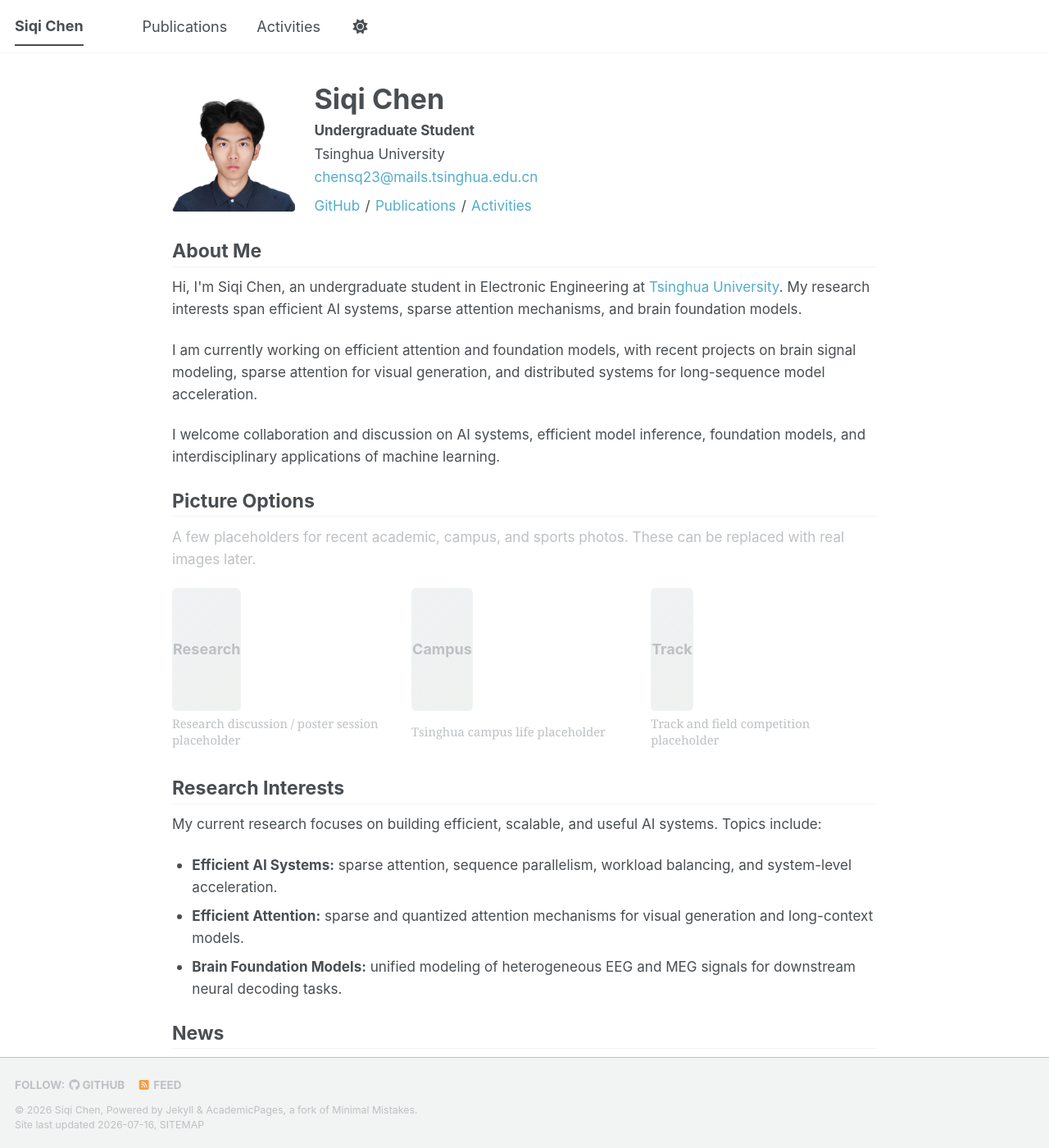
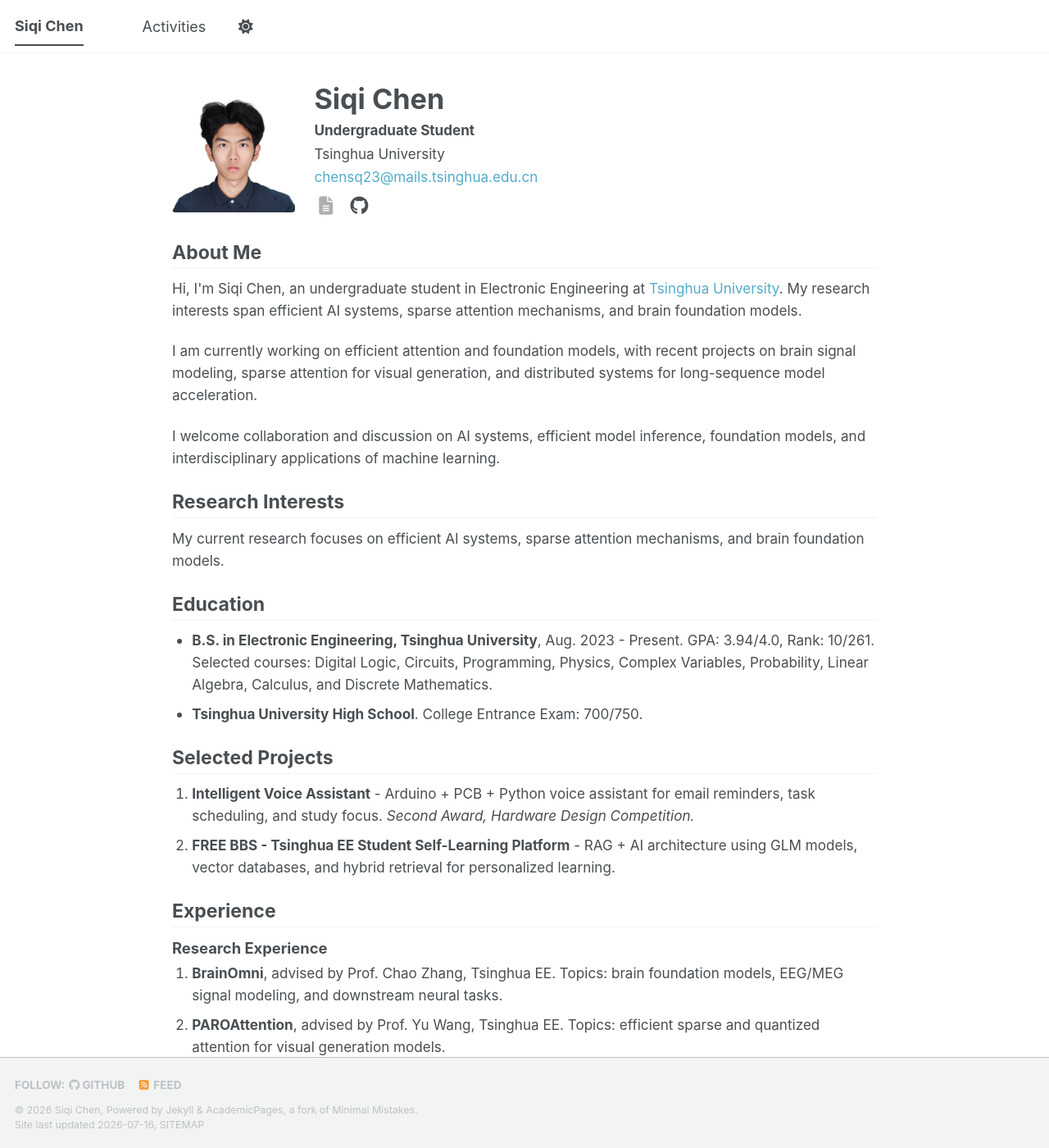
Before and after one commit to jamescsq47/jamescsq47.github.io, a Jekyll site: the page built from _pages/about.md, in a window 1280 px wide and 1400 px high. Shown: the whole window at 82% size. Built offline with Jekyll 4.4.1, drawn with Linux system fonts in a browser that asks for light colours; a script bundle is joined from its source files by our own code; library files that are not in the unit come from our copies; some of the changed text lies outside the part shown.

Commit message:
Simplify homepage sections

```diff
--- a/_data/navigation.yml
+++ b/_data/navigation.yml
@@ -1,8 +1,5 @@
 # The following is the order of the links in the header of the website.
 
 main:
-  - title: "Publications"
-    url: /publications/
-
   - title: "Activities"
     url: /activities/
--- a/_pages/about.md
+++ b/_pages/about.md
@@ -15,11 +15,14 @@ redirect_from:
       <p>Tsinghua University</p>
       <p><a href="mailto:chensq23@mails.tsinghua.edu.cn">chensq23@mails.tsinghua.edu.cn</a></p>
       <p class="profile-hero__links">
-        <a href="https://github.com/jamescsq47">GitHub</a>
-        <span>/</span>
-        <a href="/publications/">Publications</a>
-        <span>/</span>
-        <a href="/activities/">Activities</a>
+        <span class="profile-icon-link profile-icon-link--disabled" title="CV">
+          <i class="fas fa-file-lines" aria-hidden="true"></i>
+          <span class="sr-only">CV</span>
+        </span>
+        <a class="profile-icon-link" href="https://github.com/jamescsq47" title="GitHub">
+          <i class="fab fa-github" aria-hidden="true"></i>
+          <span class="sr-only">GitHub</span>
+        </a>
       </p>
     </div>
   </section>
@@ -44,43 +47,8 @@ redirect_from:
   </section>
 
   <section>
-    <h2>Picture Options</h2>
-    <p class="muted">A few placeholders for recent academic, campus, and sports photos. These can be replaced with real images later.</p>
-    <div class="photo-grid">
-      <figure>
-        <div class="photo-placeholder">Research</div>
-        <figcaption>Research discussion / poster session placeholder</figcaption>
-      </figure>
-      <figure>
-        <div class="photo-placeholder">Campus</div>
-        <figcaption>Tsinghua campus life placeholder</figcaption>
-      </figure>
-      <figure>
-        <div class="photo-placeholder">Track</div>
-        <figcaption>Track and field competition placeholder</figcaption>
-      </figure>
-    </div>
-  </section>
-
-  <section>
     <h2>Research Interests</h2>
-    <p>My current research focuses on building efficient, scalable, and useful AI systems. Topics include:</p>
-    <ul>
-      <li><strong>Efficient AI Systems:</strong> sparse attention, sequence parallelism, workload balancing, and system-level acceleration.</li>
-      <li><strong>Efficient Attention:</strong> sparse and quantized attention mechanisms for visual generation and long-context models.</li>
-      <li><strong>Brain Foundation Models:</strong> unified modeling of heterogeneous EEG and MEG signals for downstream neural decoding tasks.</li>
-    </ul>
-  </section>
-
-  <section>
-    <h2>News</h2>
-    <ul>
-      <li><strong>[2026]</strong> db-SP accepted to MLSys 2026.</li>
-      <li><strong>[2025]</strong> BrainOmni accepted to NeurIPS 2025.</li>
-      <li><strong>[2025]</strong> PAROAttention accepted to NeurIPS 2025.</li>
-      <li><strong>[2024-2025]</strong> Received National Scholarship for Undergraduate Students.</li>
-      <li><strong>[2024]</strong> Received Dai Yusen Science &amp; Technology Innovation Scholarship.</li>
-    </ul>
+    <p>My current research focuses on efficient AI systems, sparse attention mechanisms, and brain foundation models.</p>
   </section>
 
   <section>
@@ -96,30 +64,6 @@ redirect_from:
         <strong>Tsinghua University High School</strong>. College Entrance Exam: 700/750.
       </li>
     </ul>
-  </section>
-
-  <section>
-    <h2>Publications</h2>
-    <ol class="compact-publications">
-      {% assign pubs = site.publications | reverse %}
-      {% for pub in pubs %}
-        <li>
-          <p class="publication-title">
-            {% if pub.paperurl %}
-              <a href="{{ pub.paperurl }}">{{ pub.title }}</a>
-            {% else %}
-              <a href="{{ base_path }}{{ pub.url }}">{{ pub.title }}</a>
-            {% endif %}
-          </p>
-          <p class="publication-meta">{{ pub.citation }}</p>
-          <p class="publication-links">
-            <span>{{ pub.venue }}</span>
-            {% if pub.paperurl %}<a href="{{ pub.paperurl }}">Paper</a>{% endif %}
-            <a href="{{ base_path }}{{ pub.url }}">Page</a>
-          </p>
-        </li>
-      {% endfor %}
-    </ol>
   </section>
 
   <section>
@@ -169,19 +113,4 @@ redirect_from:
     </ul>
   </section>
 
-  <section>
-    <h2>Language</h2>
-    <ul>
-      <li>TOEFL: 106/120 (Reading 30, Listening 29, Speaking 22, Writing 25).</li>
-    </ul>
-  </section>
-
-  <section>
-    <h2>Miscs</h2>
-    <ul>
-      <li>I enjoy sports and will keep track and field competition photos in the Activities page.</li>
-      <li>Programming languages: C++, C, Python, CUDA, and LaTeX.</li>
-      <li>Tools: MATLAB and Typst.</li>
-    </ul>
-  </section>
 </div>
--- a/_sass/layout/_homepage.scss
+++ b/_sass/layout/_homepage.scss
@@ -97,8 +97,31 @@
 .profile-hero__links {
   display: flex;
   flex-wrap: wrap;
-  gap: 0.35rem;
+  gap: 0.65rem;
   margin-top: 0.4rem !important;
+}
+
+.profile-icon-link {
+  display: inline-grid;
+  width: 1.6rem;
+  height: 1.6rem;
+  place-items: center;
+  color: var(--global-text-color);
+  font-size: 1.25rem;
+  text-decoration: none !important;
+}
+
+.profile-icon-link:hover {
+  color: var(--global-link-color-hover);
+}
+
+.profile-icon-link--disabled {
+  cursor: default;
+  opacity: 0.45;
+}
+
+.profile-icon-link--disabled:hover {
+  color: var(--global-text-color);
 }
 
 .muted {
```
